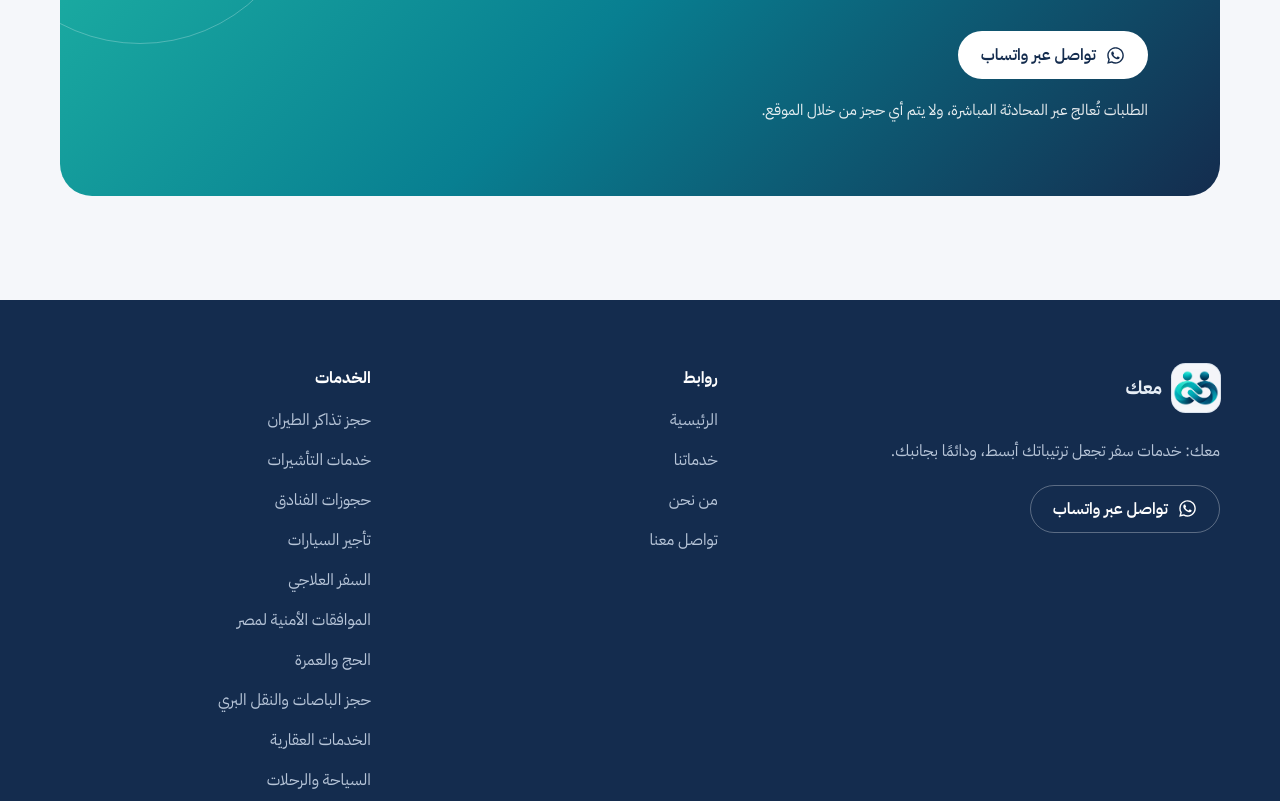
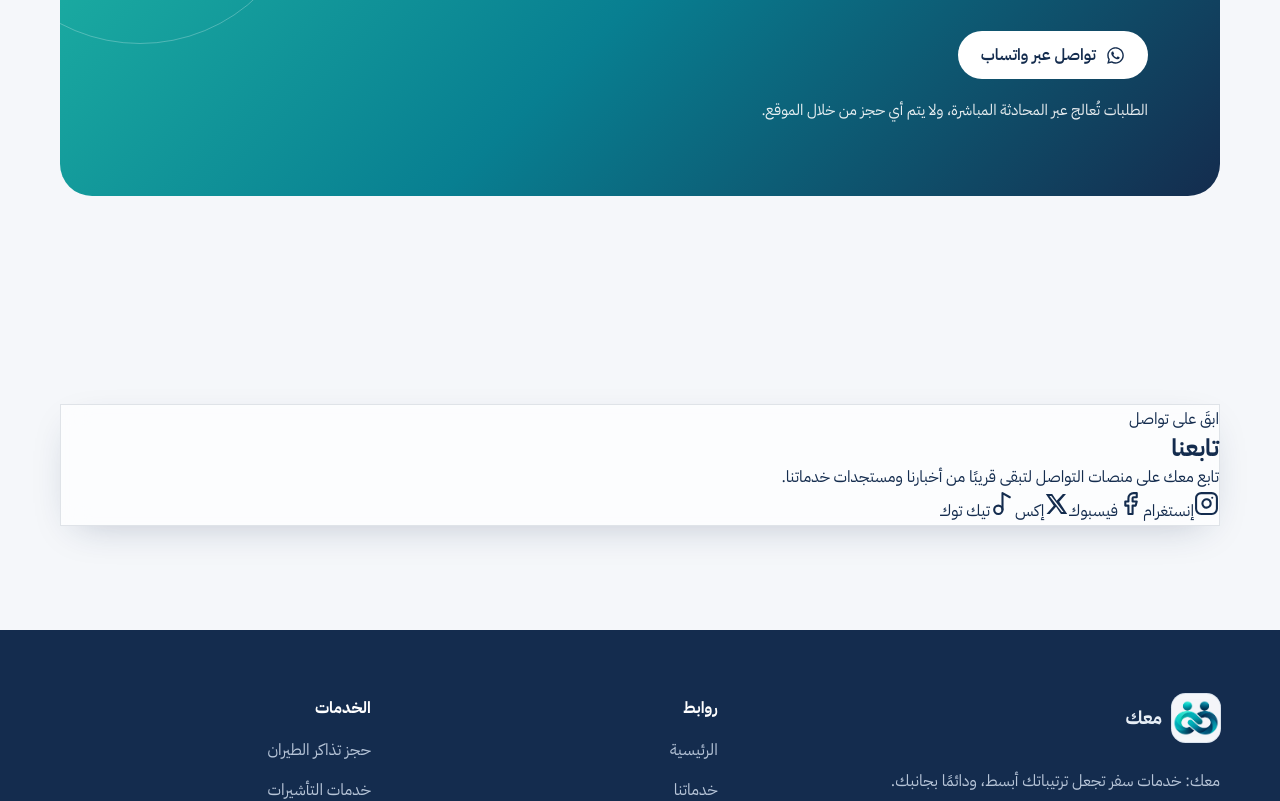
Before and after one commit to khwy1d/Maak, a React (Vite) app: page / in a window 1280 px wide. Shown: the part 3305-4106 px from the top of the page. Built offline with nearby package versions, Linux system fonts and the light colour scheme.

Commit message:
Add social follow card to homepage

```diff
--- a/src/App.tsx
+++ b/src/App.tsx
@@ -4,6 +4,7 @@ import Hero from "./components/Hero";
 import Services from "./components/Services";
 import Pages from "./components/Pages";
 import { Contact, Footer, How, Why } from "./components/Sections";
+import SocialFollow from "./components/SocialFollow";
 
 function currentPath() {
   const path = window.location.pathname.replace(/\/+$/, "");
@@ -23,7 +24,7 @@ export default function App() {
     <>
       <a className="skip" href={isHome ? "#services" : "/services"}>Skip to content</a>
       <Header />
-      {isHome ? <><main><Hero /><Services /><Why /><How /><Contact /></main></> : <Pages path={path} />}
+      {isHome ? <><main><Hero /><Services /><Why /><How /><Contact /><SocialFollow /></main></> : <Pages path={path} />}
       <Footer />
     </>
   );
```
